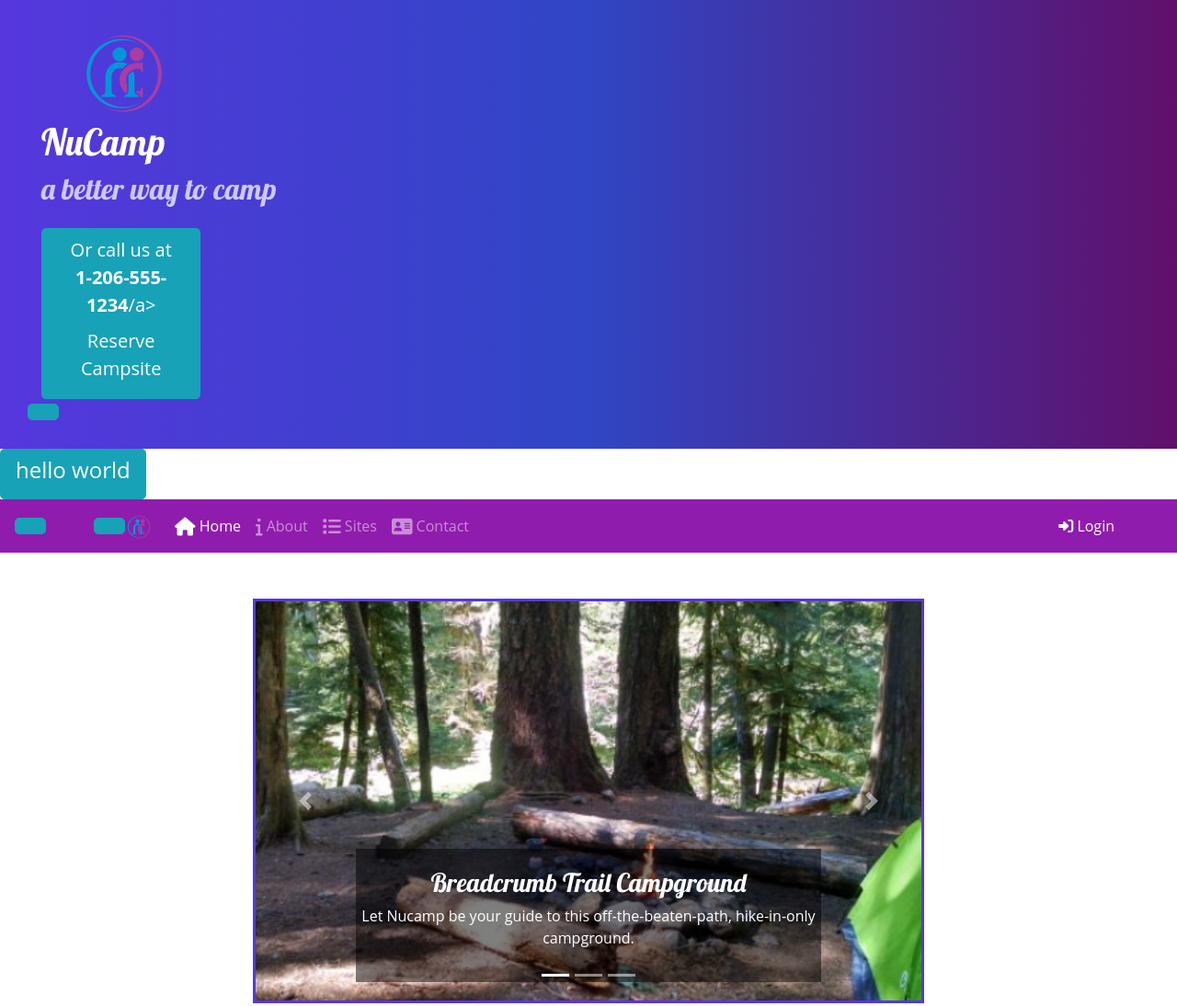
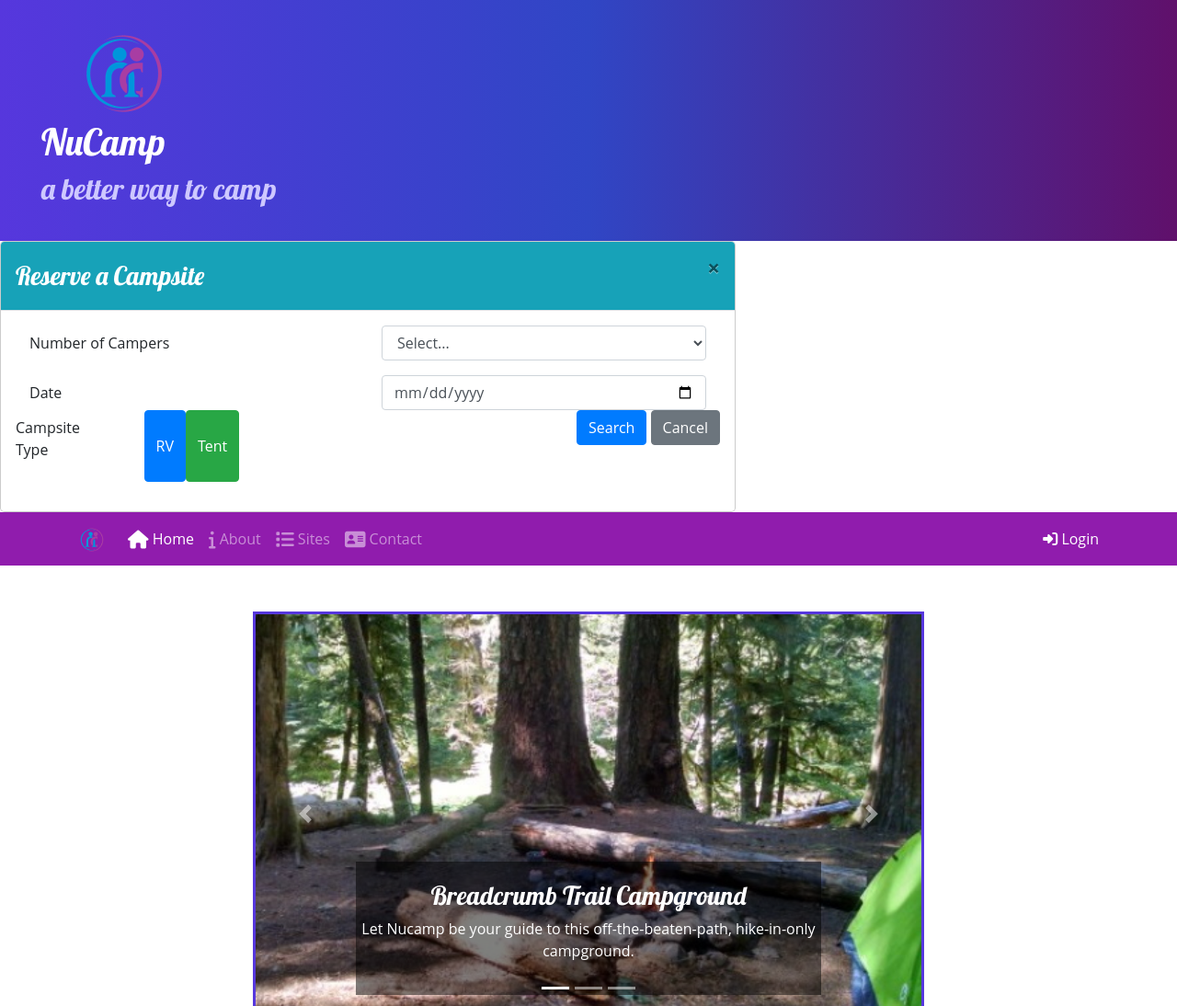
Before and after one commit to DJTechnologies/week-003, a website: page index.html in a window 1280 px wide. Shown: the top 1094 px of the page at 92% size. Drawn offline with nearby package versions, Linux system fonts and the light colour scheme.

Commit message:
tent or rv

```diff
--- a/index.html
+++ b/index.html
@@ -40,18 +40,29 @@
         <h1>NuCamp</h1>
         <h2>a better way to camp</h2>
       </div>
-      <div class="col col-md-4 col-xl-2 mt-4">
-        <!-- <a class="text-nowrap"> </a> -->
+      <!-- <div class="col col-md-4 col-xl-2 mt-4">
+
         <a href="" role="button" class="btn btn-lg btn-info" data-toggle="modal"
         data-html="true" data-placement=bottom>Or call us at <br/><strong>1-206-555-1234</strong>/a>
         <button type="button" data-toggle="modal" data-target="#myModal" id="reserveModal" class="btn btn-info btn-lg">Reserve Campsite</button>
-      </div>
+      </div> -->
     </header>
-   <h4>hello world</h4>
-    <div id="reserveModal" class="modal fade" role="dialog">
+
+   <!-- <div id="reserveModal" class="modal fade" role="dialog">
+     <div class="modal-lg">
+       <h3 class="modal-title">Reserve a Campsite</h3>
+        <form action="">
+
+        </form>
+     </div>
+   </div> -->
+
+
+   <!--original-->
+   <div id="reserveModal">
       <div class="modal-lg" role="document">
         <div class="modal-content">
-          <div class="modal-header">
+          <div class="modal-header bg-info text-white">
             <h3 class="modal-title">Reserve a Campsite</h3>
             <button type="button" class="close" data-dismiss="modal">
               &times;
@@ -60,7 +71,59 @@
           <div class="modal-body">
             <div class="container-fluid">
               <form>
+                <div class="row form-group">
+                <label class="col-sm upviewport() col-form-label">
+                  Number of Campers</label
+                >
+                <div class="col-sm-6">
+                  <select
+                    class="form-control"
+                    name="numCampers"
+                    id="numCampers"
+                  >
+                    <option>Select...</option>
+                    <option>1</option>
+                    <option>2</option>
+                    <option>3</option>
+                    <option>4</option>
+                    <option>5</option>
+                    <option>6</option>
+                  </select>
+                </div>
+              </div>
+              <div class="row form-group">
+                <label class="col-sm-6 col-form-label" for="date">Date</label>
+                <div class="col-sm-6">
+                  <input
+                    id="date"
+                    class="form-control"
+                    type="date"
+                    name="date"
+                    placeholder="mm/dd/yyyy"/>
+                </div>
 
+                <div class="form-group row">
+                  <label class="col-sm-6 col-form-label" for="text">Campsite Type</label>
+                <div class="col-2 btn-group btn-group-toggle" data-toggle="buttons">
+
+                </div>
+                </div>
+                <input class="btn btn-primary" id="siteRV" name="siteType" value="RV" type="button">
+
+                <br>
+                <input type="button" class="btn btn-success" id="siteTent" name="siteType" value="Tent">
+
+                <br>
+              <hr/>
+                <div class="row form-group">
+                  <div class="col">
+                    <button type="submit" class="btn btn-primary">
+                      Search
+                    </button>
+                    <button type="button" class="btn btn-secondary" data-dismiss="modal">Cancel</button>
+                  </div>
+                </div>
+              </div>
               </form>
             </div>
           </div>
@@ -292,7 +355,7 @@
         </div>
       </div>
     </div>
-    <div class="row row-content align-items-center">
+    <!-- <div class="row row-content align-items-center">
       <div class="col-sm-6 mx-auto">
         <div class="card">
           <h3 class="class-header bg-info text-white">Reserve a Campsite</h3>
@@ -320,7 +383,7 @@
               </div>
               <div class="row form-group">
                 <label class="col-sm-6 col-form-label" for="date">Date</label>
-                <!--keep an eye on for=id or input-->
+
                 <div class="col-sm-6">
                   <input
                     id="date"
@@ -342,7 +405,7 @@
           </div>
         </div>
       </div>
-    </div>
+    </div> -->
 
     <footer class="site-footer">
       <div class="container">
```
